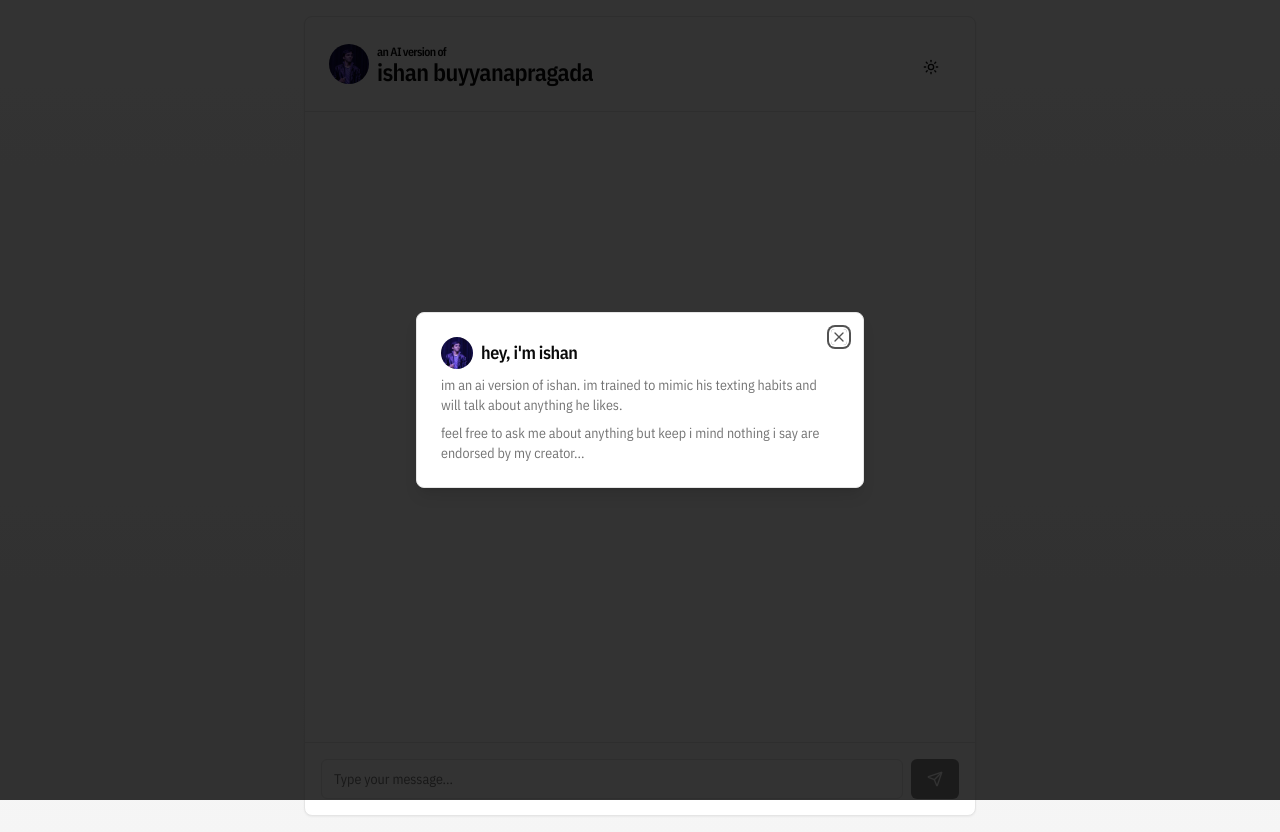
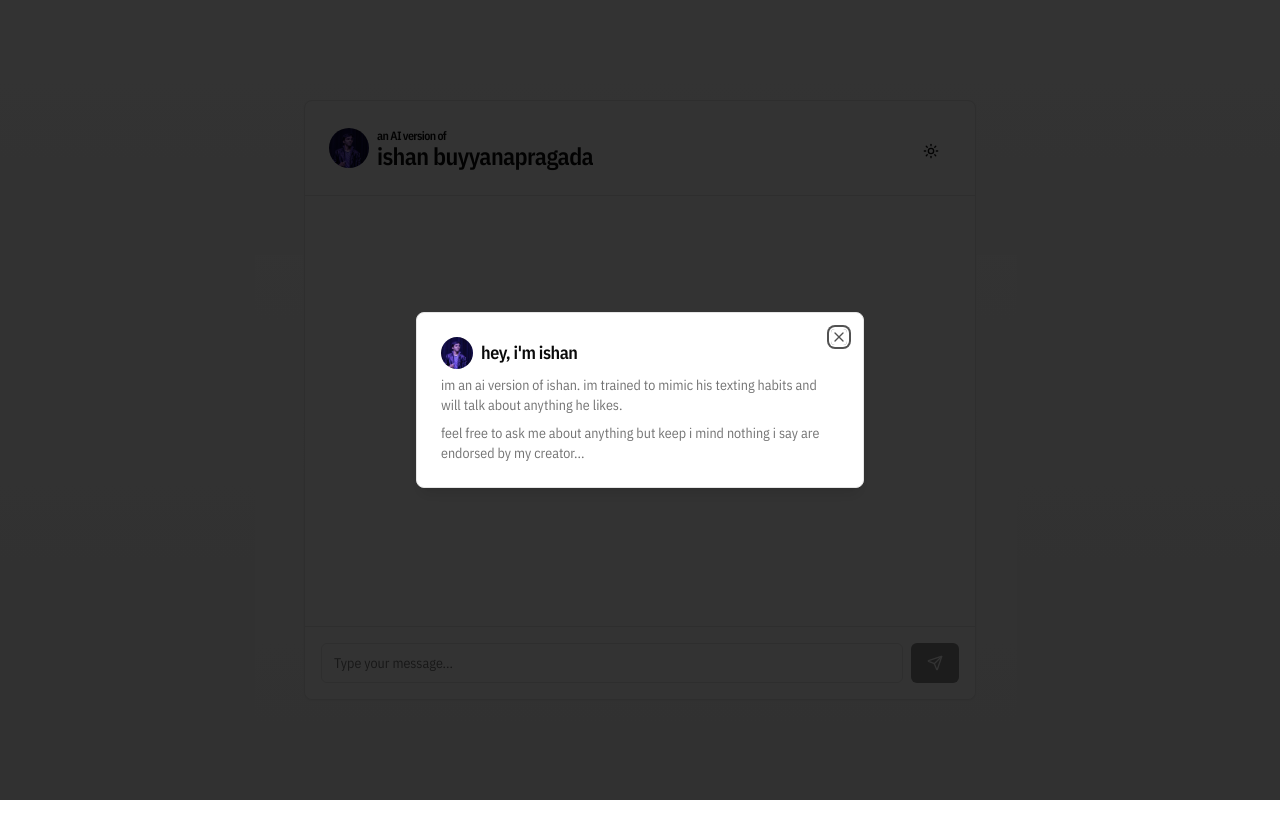
Before and after one commit to ishanpragada/website_chatbot, a Next.js app: page / in a window 1280 px wide. After the commit the page ends 800 px from the top, so only its background shows below. Built offline with nearby package versions, Linux system fonts and the light colour scheme.

Commit message:
fixing lighting

```diff
--- a/app/page.tsx
+++ b/app/page.tsx
@@ -126,7 +126,7 @@ export default function Chat() {
       </Dialog>
 
       <div className="flex min-h-screen items-center justify-center bg-gradient-to-b from-background to-muted p-4">
-        <Card className="w-full max-w-2xl h-[800px] grid grid-rows-[auto_1fr_auto]">
+        <Card className="w-full max-w-2xl h-[600px] grid grid-rows-[auto_1fr_auto]">
           <CardHeader className="border-b flex flex-row items-center justify-between">
             <CardTitle className="flex items-center gap-2">
               <Avatar className="h-10 w-10">
--- a/components/theme-toggle.tsx
+++ b/components/theme-toggle.tsx
@@ -31,9 +31,6 @@ export function ThemeToggle() {
         <DropdownMenuItem onClick={() => setTheme("dark")}>
           Dark
         </DropdownMenuItem>
-        <DropdownMenuItem onClick={() => setTheme("system")}>
-          System
-        </DropdownMenuItem>
       </DropdownMenuContent>
     </DropdownMenu>
   )
```
